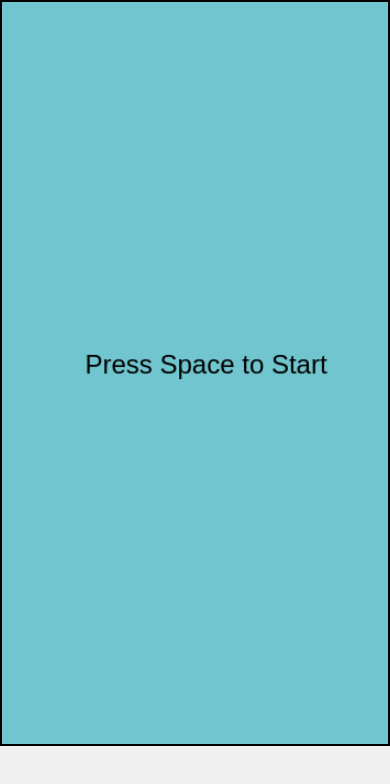
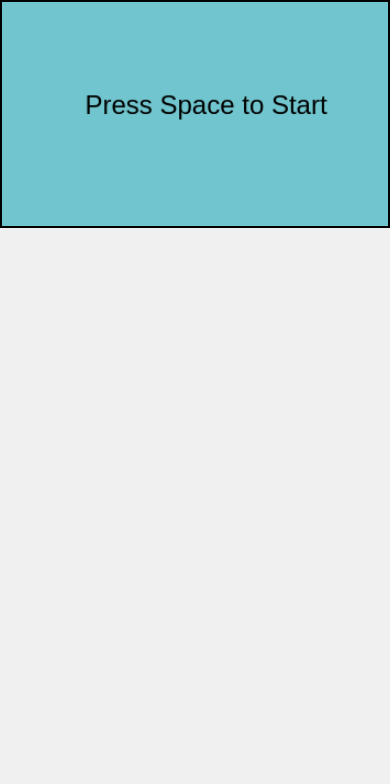
Before and after one commit to risky10/risky10.github.io, a plain HTML site: page flappyGame.html in a window 390 px wide. Drawn offline with Linux system fonts and the light colour scheme.

Commit message:
Update
Still trying to make flappy work on mobile

```diff
--- a/flappyBird.js
+++ b/flappyBird.js
@@ -2,11 +2,12 @@ const canvas = document.getElementById('gameCanvas');
 const ctx = canvas.getContext('2d');
 
 // Function to adjust canvas size based on the device
-function adjustCanvasSize() {
+function resizeCanvas() {
+    const aspectRatio = 1200 / 700; // Original aspect ratio of your canvas
     if (window.innerWidth <= 767) {
         // Mobile: Set canvas to fit screen width
-        canvas.width = window.innerWidth * 0.9; // Slightly smaller than screen width
-        canvas.height = window.innerHeight * 0.8; // Slightly smaller than screen height
+        canvas.width = Math.min(window.innerWidth * 0.9, 500); // Smaller screens
+        canvas.height = canvas.width / aspectRatio;
     } else {
         // Desktop: Default canvas size
         canvas.width = 1200;
@@ -15,8 +16,8 @@ function adjustCanvasSize() {
 }
 
 // Set canvas size
-adjustCanvasSize();
-
+window.addEventListener('resize', resizeCanvas);
+resizeCanvas();
 // Bird object
 const bird = {
     x: 100,
--- a/flappystyle.css
+++ b/flappystyle.css
@@ -11,7 +11,7 @@ canvas {
     border: 2px solid black;
     background-color: #70c5ce;
     width: 1200px;
-    height: 700px; /* Adjust the default size */
+    height: 700px;
 }
 
 /* Pipe styling */
@@ -39,6 +39,7 @@ canvas {
     canvas {
         width: 100%; /* Full width of the screen */
         height: auto; /* Maintain aspect ratio */
+        max-width: 500px;  /* Limit the maximum width on mobile */
     }
 
     /* Adjust body padding and layout for mobile */
```
